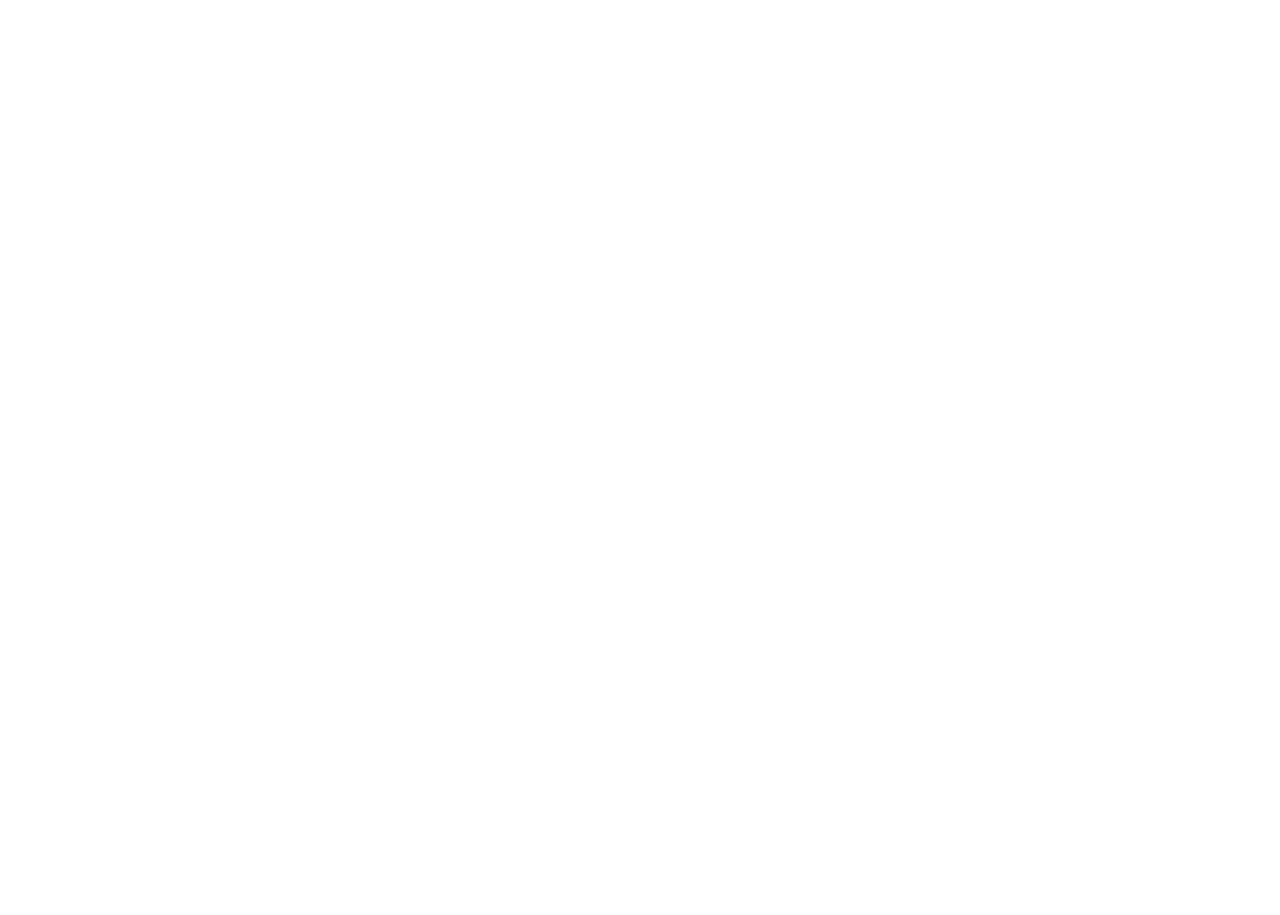
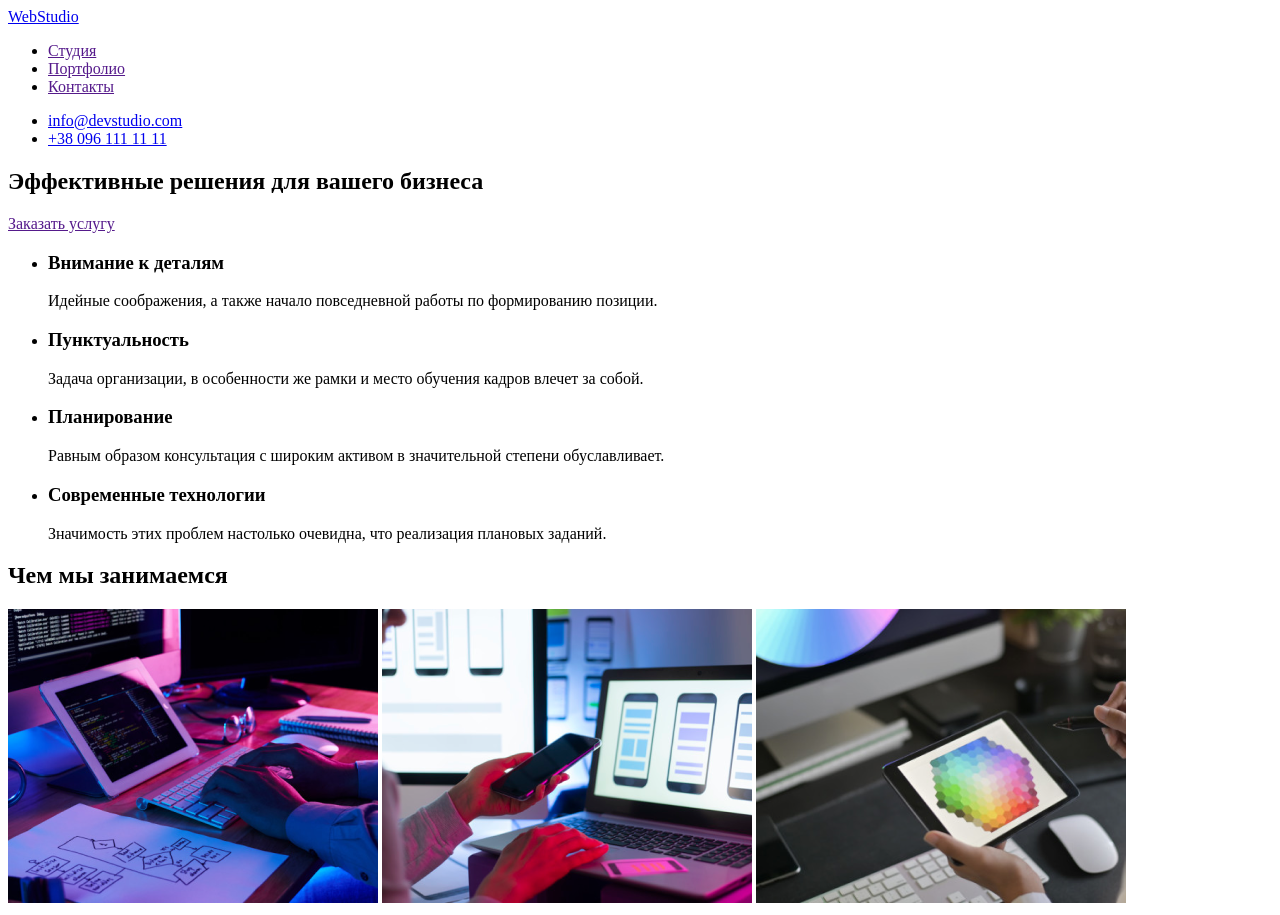
Before and after one commit to hanna-vasylenko/goit-markup-hw-01, a plain HTML site: page index.html in a window 1280 px wide. Before the commit the page ends 800 px from the top, so only its background shows below. Drawn offline with Linux system fonts and the light colour scheme.

Commit message:
Добавляет новые секции страницы
Добавлены блоки:
Шапка
Герой
Преимущества
Чем мы занимаемя

```diff
--- a/index.html
+++ b/index.html
@@ -1,10 +1,73 @@
 <!DOCTYPE html>
-<html lang="en">
+<html lang="ru">
   <head>
     <meta charset="UTF-8" />
     <meta http-equiv="X-UA-Compatible" content="IE=edge" />
     <meta name="viewport" content="width=device-width, initial-scale=1.0" />
-    <title>Document</title>
+    <title>Студия</title>
   </head>
-  <body></body>
+  <body>
+    <!-- Шапка сайта-->
+    <header>
+      <nav>
+        <a href="/"> WebStudio </a>
+        <ul>
+          <li><a href="">Студия </a></li>
+          <li><a href="">Портфолио</a></li>
+          <li><a href="">Контакты</a></li>
+        </ul>
+      </nav>
+      <ul>
+        <li><a href="mailto:info@devstudio.com"> info@devstudio.com</a></li>
+        <li><a href="tel:+38 096 111 11 11">+38 096 111 11 11</a></li>
+      </ul>
+    </header>
+    <!--Герой-->
+    <div>
+      <section>
+        <h1>Эффективные решения для вашего бизнеса</h1>
+        <a href="">Заказать услугу</a>
+      </section>
+    </div>
+    <!--Преимущества-->
+    <section>
+      <ul>
+        <li>
+          <h3>Внимание к деталям</h3>
+          <p>
+            Идейные соображения, а также начало повседневной работы по
+            формированию позиции.
+          </p>
+        </li>
+        <li>
+          <h3>Пунктуальность</h3>
+          <p>
+            Задача организации, в особенности же рамки и место обучения кадров
+            влечет за собой.
+          </p>
+        </li>
+        <li>
+          <h3>Планирование</h3>
+          <p>
+            Равным образом консультация с широким активом в значительной степени
+            обуславливает.
+          </p>
+        </li>
+        <li>
+          <h3>Современные технологии</h3>
+          <p>
+            Значимость этих проблем настолько очевидна, что реализация плановых
+            заданий.
+          </p>
+        </li>
+      </ul>
+    </section>
+    <!--Чем мы занимаемся-->
+    <section>
+      <h2>Чем мы занимаемся</h2>
+      <img src="./images/box 1.png" alt="" width="370" />
+      <img src="images/box 2.png" alt="" width="370" />
+      <img src="images/box 3.png" alt="" width="370" />
+    </section>
+  </body>
 </html>
```
Also changed, not shown: images/.png (deleted), images/box 1.png (added), images/box 2.png (added), images/box 3.png (added), 1 other file.
